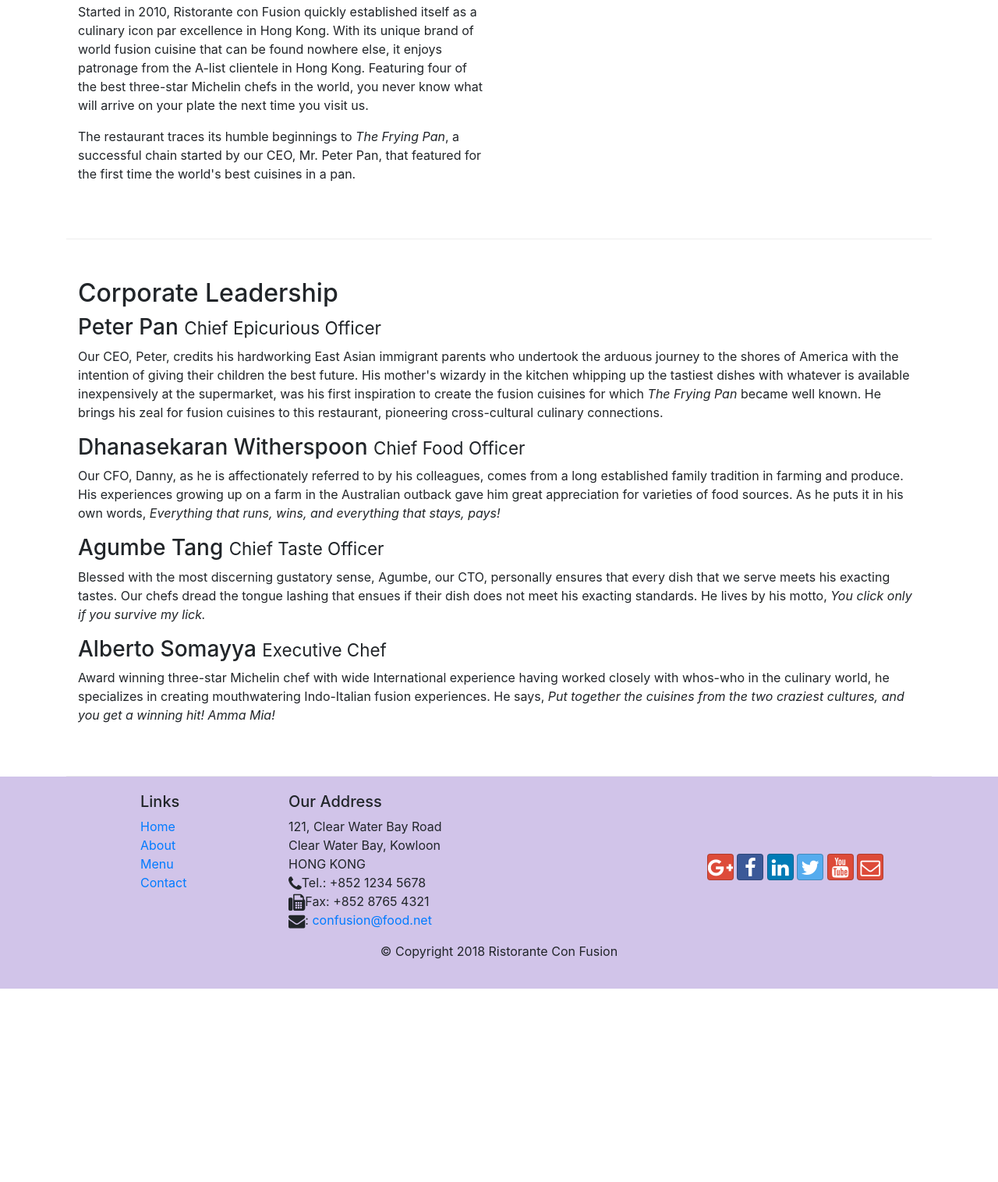
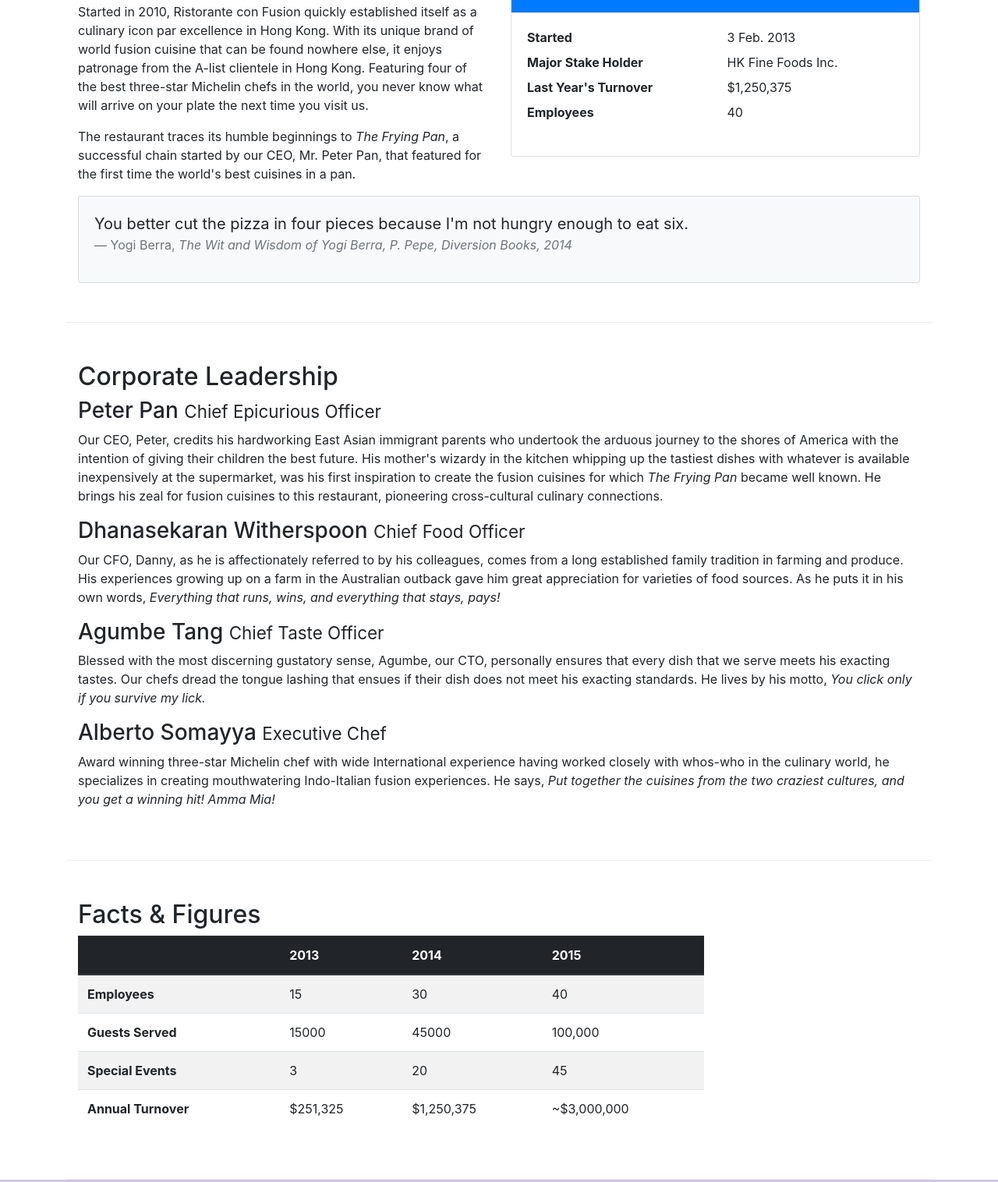
Before and after one commit to akruti11/conFusion, a website: page aboutus.html in a window 1280 px wide. Shown: the part 558-2074 px from the top of the page at 78% size. Before the commit the page ends 1826 px from the top, so only its background shows below. Drawn offline with nearby package versions, Linux system fonts and the light colour scheme.

Commit message:
Tables and Cards

```diff
--- a/aboutus.html
+++ b/aboutus.html
@@ -67,11 +67,41 @@
     <div class="row row-content">
       <div class="col-sm-6">
         <h2>Our History</h2>
-                <p>Started in 2010, Ristorante con Fusion quickly established itself as a culinary icon par excellence in Hong Kong. With its unique brand of world fusion cuisine that can be found nowhere else, it enjoys patronage from the A-list clientele in Hong Kong.  Featuring four of the best three-star Michelin chefs in the world, you never know what will arrive on your plate the next time you visit us.</p>
+        <p>Started in 2010, Ristorante con Fusion quickly established itself as a culinary icon par excellence in Hong Kong. With its unique brand of world fusion cuisine that can be found nowhere else, it enjoys patronage from the A-list clientele
+          in Hong Kong. Featuring four of the best three-star Michelin chefs in the world, you never know what will arrive on your plate the next time you visit us.</p>
         <p>The restaurant traces its humble beginnings to <em>The Frying Pan</em>, a successful chain started by our CEO, Mr. Peter Pan, that featured for the first time the world's best cuisines in a pan.</p>
       </div>
-            <div>
+
+      <div class="col-12 col-sm-6">
+        <div class="card">
+          <h3 class="card-header bg-primary text-white">Facts At a Glance</h3>
+          <div class="card-body">
+            <dl class="row">
+              <dt class="col-6">Started</dt>
+              <dd class="col-6">3 Feb. 2013</dd>
+              <dt class="col-6">Major Stake Holder</dt>
+              <dd class="col-6">HK Fine Foods Inc.</dd>
+              <dt class="col-6">Last Year's Turnover</dt>
+              <dd class="col-6">$1,250,375</dd>
+              <dt class="col-6">Employees</dt>
+              <dd class="col-6">40</dd>
+            </dl>
           </div>
+        </div>
+      </div>
+      <div class="col-12">
+        <div class="card card-body bg-light">
+          <blockquote class="blockquote">
+            <p class="mb-0">You better cut the pizza in four pieces because
+              I'm not hungry enough to eat six.</p>
+            <footer class="blockquote-footer">Yogi Berra,
+              <cite title="Source Title">The Wit and Wisdom of Yogi Berra,
+                P. Pepe, Diversion Books, 2014</cite>
+            </footer>
+          </blockquote>
+        </div>
+      </div>
+
     </div>
 
 
@@ -79,13 +109,63 @@
       <div class="col-12">
         <h2>Corporate Leadership</h2>
         <h3>Peter Pan <small>Chief Epicurious Officer</small></h3>
-                <p class="d-none d-sm-block">Our CEO, Peter, credits his hardworking East Asian immigrant parents who undertook the arduous journey to the shores of America with the intention of giving their children the best future. His mother's wizardy in the kitchen whipping up the tastiest dishes with whatever is available inexpensively at the supermarket, was his first inspiration to create the fusion cuisines for which <em>The Frying Pan</em> became well known. He brings his zeal for fusion cuisines to this restaurant, pioneering cross-cultural culinary connections.</p>
+        <p class="d-none d-sm-block">Our CEO, Peter, credits his hardworking East Asian immigrant parents who undertook the arduous journey to the shores of America with the intention of giving their children the best future. His mother's wizardy in
+          the kitchen whipping up the tastiest dishes with whatever is available inexpensively at the supermarket, was his first inspiration to create the fusion cuisines for which <em>The Frying Pan</em> became well known. He brings his zeal for
+          fusion cuisines to this restaurant, pioneering cross-cultural culinary connections.</p>
         <h3>Dhanasekaran Witherspoon <small>Chief Food Officer</small></h3>
-                <p class="d-none d-sm-block">Our CFO, Danny, as he is affectionately referred to by his colleagues, comes from a long established family tradition in farming and produce. His experiences growing up on a farm in the Australian outback gave him great appreciation for varieties of food sources. As he puts it in his own words, <em>Everything that runs, wins, and everything that stays, pays!</em></p>
+        <p class="d-none d-sm-block">Our CFO, Danny, as he is affectionately referred to by his colleagues, comes from a long established family tradition in farming and produce. His experiences growing up on a farm in the Australian outback gave him
+          great appreciation for varieties of food sources. As he puts it in his own words, <em>Everything that runs, wins, and everything that stays, pays!</em></p>
         <h3>Agumbe Tang <small>Chief Taste Officer</small></h3>
-                <p class="d-none d-sm-block">Blessed with the most discerning gustatory sense, Agumbe, our CTO, personally ensures that every dish that we serve meets his exacting tastes. Our chefs dread the tongue lashing that ensues if their dish does not meet his exacting standards. He lives by his motto, <em>You click only if you survive my lick.</em></p>
+        <p class="d-none d-sm-block">Blessed with the most discerning gustatory sense, Agumbe, our CTO, personally ensures that every dish that we serve meets his exacting tastes. Our chefs dread the tongue lashing that ensues if their dish does not
+          meet his exacting standards. He lives by his motto, <em>You click only if you survive my lick.</em></p>
         <h3>Alberto Somayya <small>Executive Chef</small></h3>
-                <p class="d-none d-sm-block">Award winning three-star Michelin chef with wide International experience having worked closely with whos-who in the culinary world, he specializes in creating mouthwatering Indo-Italian fusion experiences. He says, <em>Put together the cuisines from the two craziest cultures, and you get a winning hit! Amma Mia!</em></p>
+        <p class="d-none d-sm-block">Award winning three-star Michelin chef with wide International experience having worked closely with whos-who in the culinary world, he specializes in creating mouthwatering Indo-Italian fusion experiences. He
+          says, <em>Put together the cuisines from the two craziest cultures, and you get a winning hit! Amma Mia!</em></p>
+      </div>
+    </div>
+    <div class="row row-content">
+      <div class="col-12 col-sm-9">
+        <h2>Facts & Figures</h2>
+        <div class="table-responsive">
+          <table class="table table-striped">
+            <thead class="thead-dark">
+              <tr>
+                <th>&nbsp;</th>
+                <th>2013</th>
+                <th>2014</th>
+                <th>2015</th>
+              </tr>
+            </thead>
+            <tbody>
+              <tr>
+                <th>Employees</th>
+                <td>15</td>
+                <td>30</td>
+                <td>40</td>
+              </tr>
+              <tr>
+                <th>Guests Served</th>
+                <td>15000</td>
+                <td>45000</td>
+                <td>100,000</td>
+              </tr>
+              <tr>
+                <th>Special Events</th>
+                <td>3</td>
+                <td>20</td>
+                <td>45</td>
+              </tr>
+              <tr>
+                <th>Annual Turnover</th>
+                <td>$251,325</td>
+                <td>$1,250,375</td>
+                <td>~$3,000,000</td>
+              </tr>
+            </tbody>
+          </table>
+        </div>
+      </div>
+      <div class="col-12 col-sm-3">
       </div>
     </div>
 
```
Lines whose indentation alone changed are shown as unchanged.
